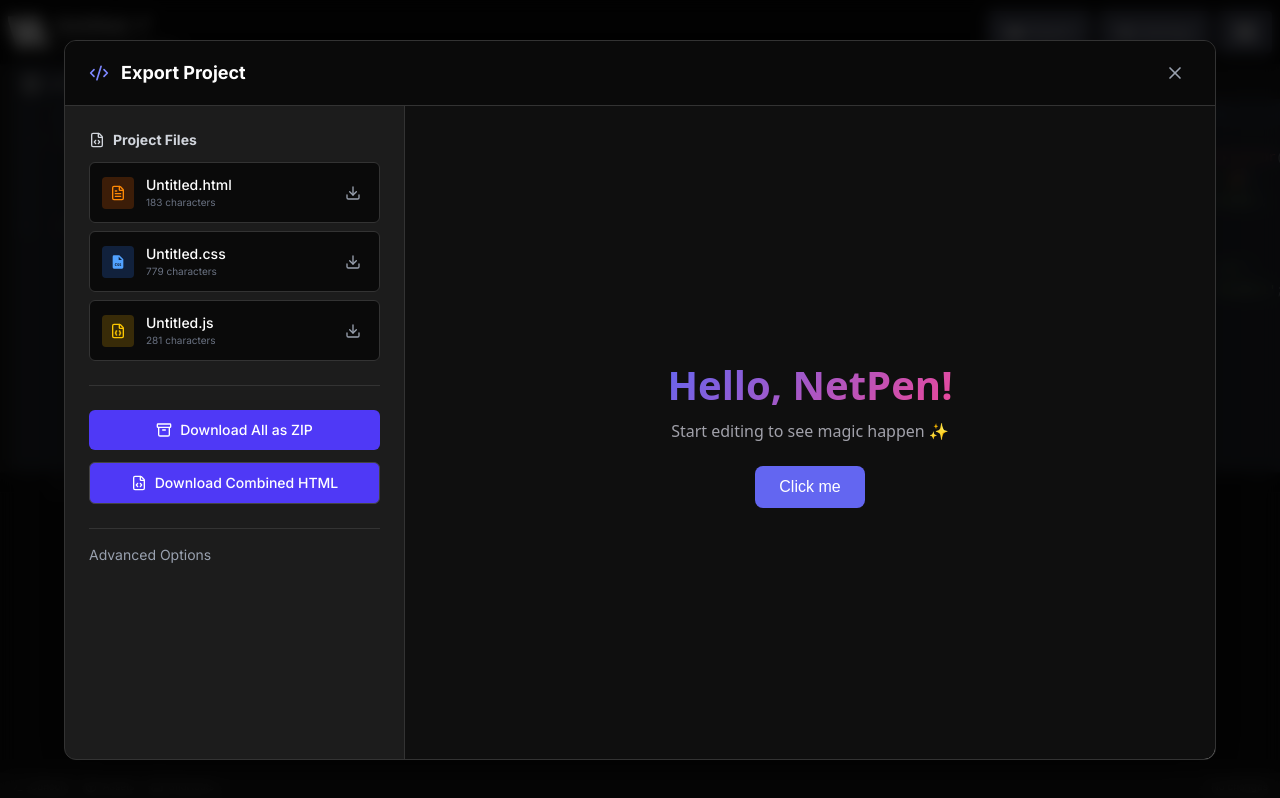
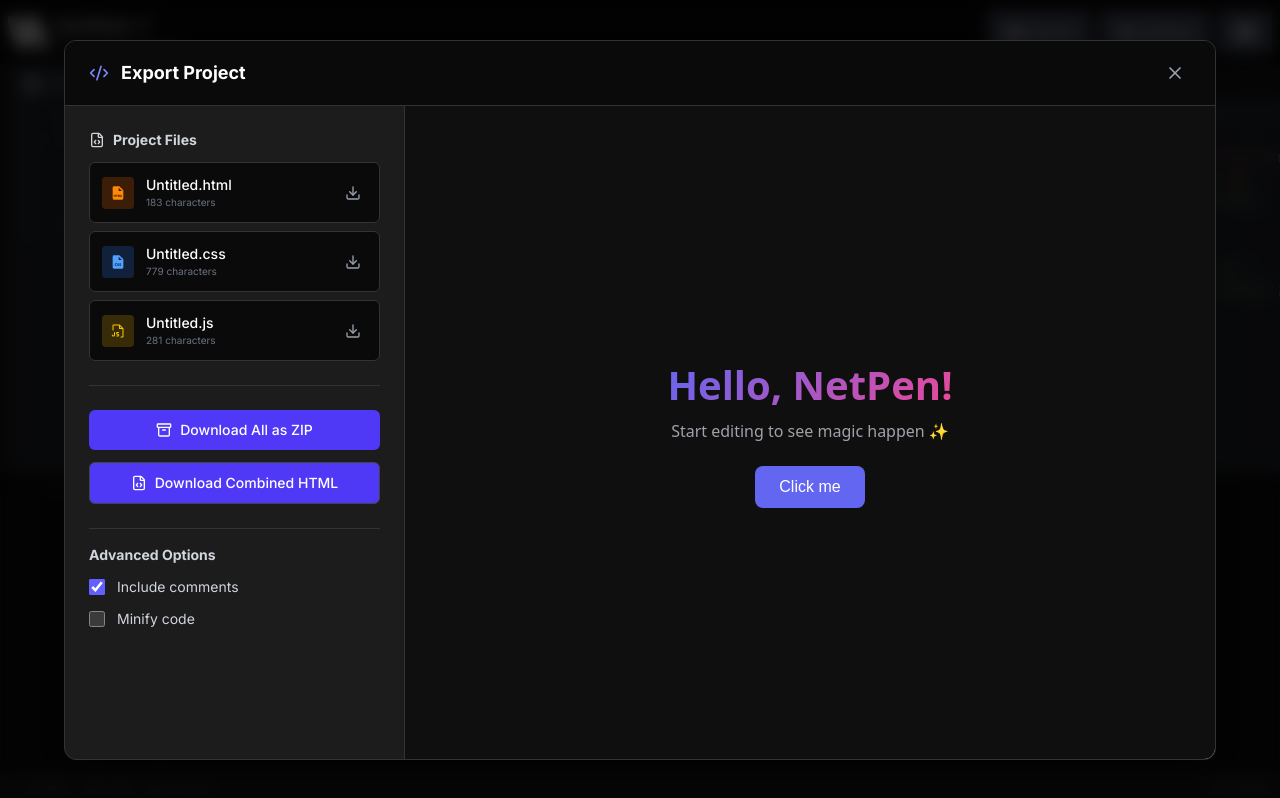
Before and after one commit to byllzz/netpen-editor, a React (Vite) app: page / in a window 1280 px wide. Both pictures are taken after a click on the button "Export". Built offline with nearby package versions, Linux system fonts and the light colour scheme.

Commit message:
feat(export): keep advanced options always visible and make them functional (comment stripping + minification)

```diff
--- a/src/components/export/ExportPanel.tsx
+++ b/src/components/export/ExportPanel.tsx
@@ -1,9 +1,12 @@
 import { useState } from 'react';
-import { X, Download, FileCode, FileText, Archive, Code2, FileJson } from 'lucide-react';
+import { X, Download, FileCode, Archive, Code2, FileJson } from 'lucide-react';
 import { Preview } from '../preview/Preview';
 import { Button } from '../ui/Button';
-import JSZip from 'jszip'; // <--- Added ZIP library
+import JSZip from 'jszip';
 import { BiSolidFileCss } from 'react-icons/bi';
+import { BiSolidFileHtml } from 'react-icons/bi';
+import { PiFileJsDuotone } from 'react-icons/pi';
+
 interface ExportPanelProps {
   isOpen: boolean;
   onClose: () => void;
@@ -19,7 +22,34 @@
 
   if (!isOpen) return null;
 
-  // Helper to trigger a file download
+  // ---------- HELPER: Minify Code ----------
+  const minifyCode = (code: string) => {
+    if (!minify) return code; // Skip if minify is off
+
+    return code
+      .replace(/\/\*[\s\S]*?\*\//g, '') // Remove multi-line comments
+      .replace(/\/\/.*$/gm, '') // Remove single-line comments
+      .replace(/\s+/g, ' ') // Collapse multiple spaces/newlines
+      .replace(/\s*([{}():;,])\s*/g, '$1') // Remove spaces around punctuation
+      .trim();
+  };
+
+  // ---------- HELPER: Handle Comments ----------
+  const processComments = (code: string) => {
+    if (includeComments) return code;
+    return code
+      .replace(/\/\*[\s\S]*?\*\//g, '') // Remove multi-line comments
+      .replace(/\/\/.*$/gm, ''); // Remove single-line comments
+  };
+
+  // ---------- HELPER: Process Final Code ----------
+  const processCode = (code: string) => {
+    let result = processComments(code);
+    result = minifyCode(result);
+    return result;
+  };
+
+  // ---------- HELPER: Download File ----------
   const downloadFile = (content: string, filename: string, type: string) => {
     const blob = new Blob([content], { type });
     const url = URL.createObjectURL(blob);
@@ -30,12 +60,13 @@
     URL.revokeObjectURL(url);
   };
 
-  // Individual downloads
-  const downloadHtml = () => downloadFile(html, `${projectName}.html`, 'text/html');
-  const downloadCss = () => downloadFile(css, `${projectName}.css`, 'text/css');
-  const downloadJs = () => downloadFile(js, `${projectName}.js`, 'application/javascript');
+  // ---------- Individual Downloads ----------
+  const downloadHtml = () => downloadFile(processCode(html), `${projectName}.html`, 'text/html');
+  const downloadCss = () => downloadFile(processCode(css), `${projectName}.css`, 'text/css');
+  const downloadJs = () =>
+    downloadFile(processCode(js), `${projectName}.js`, 'application/javascript');
 
-  // Download combined single HTML file
+  // ---------- Download Combined HTML ----------
   const downloadCombined = () => {
     const combinedDoc = `<!DOCTYPE html>
 <html lang="en">
@@ -44,23 +75,23 @@
   <meta name="viewport" content="width=device-width, initial-scale=1.0" />
   <title>${projectName}</title>
   <style>
-    ${css}
+    ${processCode(css)}
   </style>
 </head>
 <body>
-  ${html}
-  <script>${js}<\/script>
+  ${processCode(html)}
+  <script>${processCode(js)}<\/script>
 </body>
 </html>`;
     downloadFile(combinedDoc, `${projectName}.html`, 'text/html');
   };
 
-  // Download all as ZIP
+  // ---------- Download All as ZIP ----------
   const downloadZip = async () => {
     const zip = new JSZip();
-    zip.file(`${projectName}.html`, html);
-    zip.file(`${projectName}.css`, css);
-    zip.file(`${projectName}.js`, js);
+    zip.file(`${projectName}.html`, processCode(html));
+    zip.file(`${projectName}.css`, processCode(css));
+    zip.file(`${projectName}.js`, processCode(js));
 
     const blob = await zip.generateAsync({ type: 'blob' });
     const url = URL.createObjectURL(blob);
@@ -103,7 +134,7 @@
                 <div className="flex items-center justify-between bg-[#0a0a0a] p-3 rounded-md border border-[#333] group hover:border-indigo-500/50 transition-colors">
                   <div className="flex items-center gap-3">
                     <div className="w-8 h-8 rounded bg-orange-500/20 flex items-center justify-center">
-                      <FileText className="w-4 h-4 text-orange-400" />
+                      <BiSolidFileHtml className="w-4 h-4 text-orange-400" />
                     </div>
                     <div>
                       <p className="text-sm font-medium text-white">{projectName}.html</p>
@@ -143,7 +174,7 @@
                 <div className="flex items-center justify-between bg-[#0a0a0a] p-3 rounded-md border border-[#333] group hover:border-indigo-500/50 transition-colors">
                   <div className="flex items-center gap-3">
                     <div className="w-8 h-8 rounded bg-yellow-500/20 flex items-center justify-center">
-                      <FileJson className="w-4 h-4 text-yellow-400" />
+                      <PiFileJsDuotone className="w-4 h-4 text-yellow-400" />
                     </div>
                     <div>
                       <p className="text-sm font-medium text-white">{projectName}.js</p>
@@ -180,33 +211,29 @@
               </Button>
             </div>
 
-            {/* Advanced Options (Collapsed for cleaner UI) */}
-            <div className="border-t border-[#333] pt-4">
-              <details className="text-sm text-gray-400 cursor-pointer group">
-                <summary className="flex items-center gap-2 hover:text-white transition-colors">
-                  <span>Advanced Options</span>
-                </summary>
-                <div className="mt-3 space-y-2 pl-1">
-                  <label className="flex items-center gap-3 cursor-pointer text-sm text-gray-400 hover:text-gray-300 transition-colors">
+            {/* Advanced Options - ALWAYS VISIBLE */}
+            <div className="border-t border-[#333] pt-4 space-y-3">
+              <h3 className="text-sm font-bold text-gray-300">Advanced Options</h3>
+
+              <label className="flex items-center gap-3 cursor-pointer text-sm text-gray-300 hover:text-white transition-colors">
                 <input
                   type="checkbox"
                   checked={includeComments}
                   onChange={() => setIncludeComments(!includeComments)}
-                      className="w-4 h-4 accent-indigo-500 rounded"
+                  className="w-4 h-4 accent-indigo-500 rounded cursor-pointer"
                 />
                 <span>Include comments</span>
               </label>
-                  <label className="flex items-center gap-3 cursor-pointer text-sm text-gray-400 hover:text-gray-300 transition-colors">
+
+              <label className="flex items-center gap-3 cursor-pointer text-sm text-gray-300 hover:text-white transition-colors">
                 <input
                   type="checkbox"
                   checked={minify}
                   onChange={() => setMinify(!minify)}
-                      className="w-4 h-4 accent-indigo-500 rounded"
+                  className="w-4 h-4 accent-indigo-500 rounded cursor-pointer"
                 />
                 <span>Minify code</span>
               </label>
-                </div>
-              </details>
             </div>
           </div>
 
```
Lines whose indentation alone changed are shown as unchanged.
